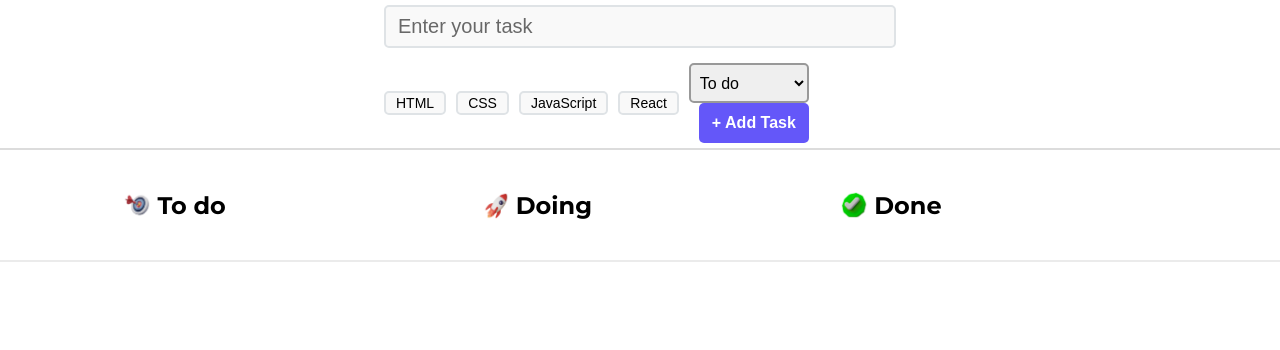
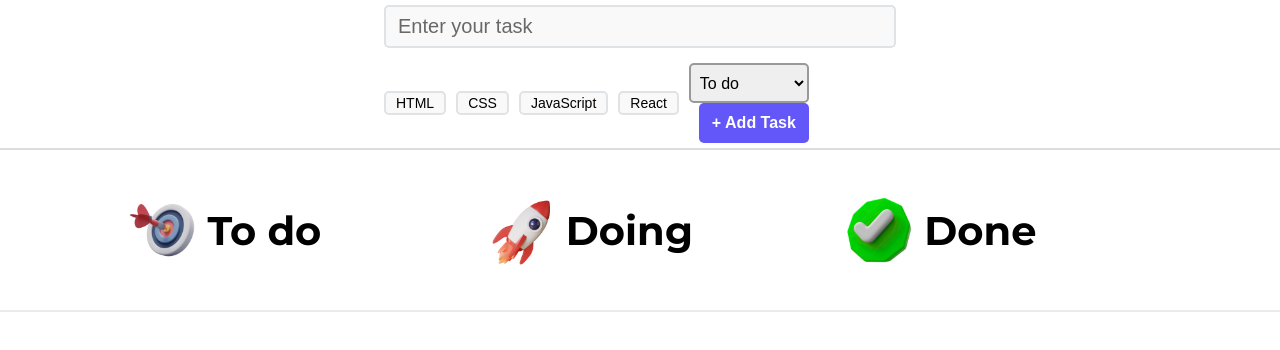
Before and after one commit to Vishal-Singh-30/Redux-Mini-Project-TaskAura-Todo-App, a React (Vite) app: page / in a window 1280 px wide. Shown: the top 350 px of the page. Built offline with nearby package versions, Linux system fonts and the light colour scheme.

Commit message:
Style Updates

```diff
--- a/src/components/TaskColumn.css
+++ b/src/components/TaskColumn.css
@@ -1,5 +1,5 @@
 .task_column_icon{
-    width: 30px;
+    width: 80px;
     margin-right: 5px;
 
 }
@@ -10,5 +10,6 @@
 }
 
 .task_column{
+    font-size: 20px;
     border-radius: 14px;
 }
--- a/src/components/TaskColumn.jsx
+++ b/src/components/TaskColumn.jsx
@@ -4,7 +4,7 @@ import TaskCard from "./TaskCard";
 function TaskColumn({title, icon, tasks, status, handleTaskDelete}){
     return (
         <div className="task_column">
-            <h2 className="task_column_heading"><img className="task_column_icon" src={icon} alt="Check img" />{title}</h2>
+            <h1 className="task_column_heading"><img className="task_column_icon" src={icon} alt="Check img" />{title}</h1>
             {
                 tasks.map((task, index) => {
                     return task.status === status && <TaskCard key={index} title={task.task} tags = {task.tags} handleTaskDelete={handleTaskDelete} index={index}/>
```
